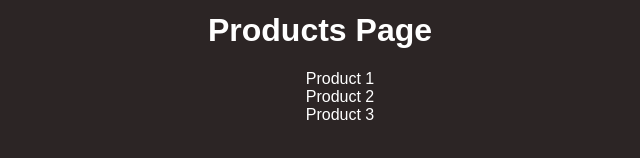
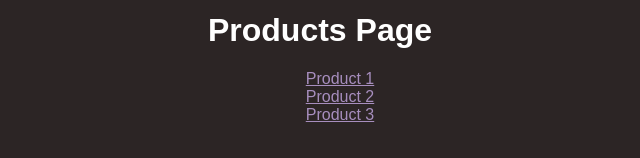
Before and after one commit to kevit-vasanti-vaghela/react-router, a React (Create React App) app: page /products in a window 1280 px wide. Shown: the part 142-300 px from the top of the page, without its empty margins (320-960 px from the left). Built offline with nearby package versions, Linux system fonts and the light colour scheme.

Commit message:
adding links for dynamic routes

```diff
--- a/src/pages/Products.js
+++ b/src/pages/Products.js
@@ -1,13 +1,22 @@
 import React from 'react'
+import { Link } from 'react-router-dom'
 
 const Products = () => {
+    const PRODUCTS = [
+        {id: 'p1', title: 'Product 1'},
+        {id: 'p2', title: 'Product 2'},
+        {id: 'p3', title: 'Product 3'},
+    ];
+
   return (
     <div>
       <h1>Products Page</h1>
       <ul>
-        <li>Product 1</li>
-        <li>Product 2</li>
-        <li>Product 3</li>
+        {PRODUCTS.map((prod) => (
+            <li key={prod.id}>
+                <Link to={`/products/${prod.id}`}>{prod.title}</Link>
+            </li>
+        ))}
       </ul>
     </div>
   )
```
